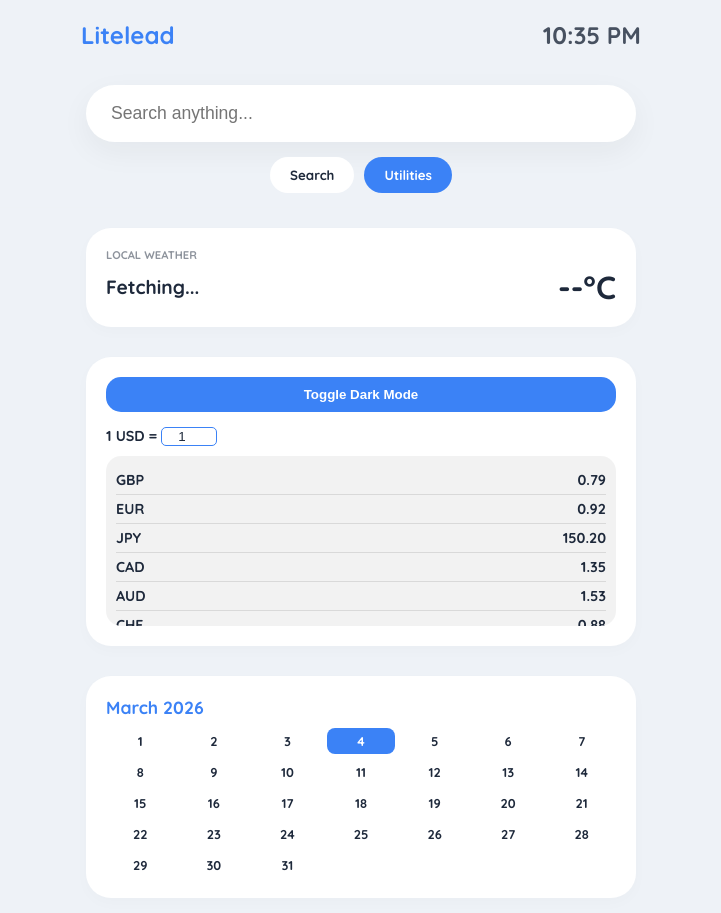
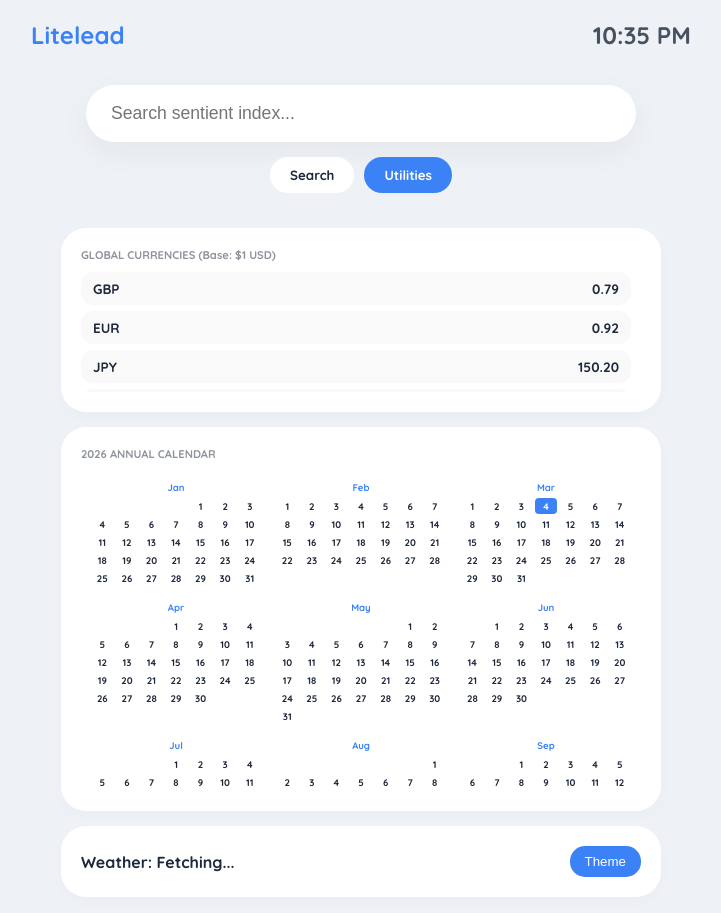
Before and after one commit to cyththeproot/litelead, a plain HTML site: page index.html in a window 1280 px wide. Both pictures are taken after a click on the button "Utilities". Shown: the whole page, without its empty margins (279-1000 px from the left). Drawn offline with nearby package versions, Linux system fonts and the light colour scheme.

Commit message:
Update index.html for Litelead Pro version

```diff
--- a/index.html
+++ b/index.html
@@ -2,7 +2,7 @@
 <html lang="en">
 <head>
     <meta charset="UTF-8">
-    <title>Litelead Sentient Hub</title>
+    <title>Litelead Pro</title>
     <script src="https://cdn.jsdelivr.net/npm/fuse.js@6.6.2/dist/fuse.min.js"></script>
     <link href="https://fonts.googleapis.com/css2?family=Quicksand:wght@700&display=swap" rel="stylesheet">
     <style>
@@ -10,7 +10,7 @@
         [data-theme="dark"] { --bg: #0f172a; --card: #1e293b; --text: #f8fafc; --glass: rgba(15, 23, 42, 0.9); }
 
         body { margin:0; background: var(--bg); color: var(--text); font-family: 'Quicksand', sans-serif; display:flex; flex-direction:column; align-items:center; min-height: 100vh; transition: 0.3s; }
-        .header { width: 100%; max-width: 600px; display: flex; justify-content: space-between; padding: 20px; box-sizing: border-box; }
+        .header { width: 100%; max-width: 700px; display: flex; justify-content: space-between; padding: 20px; box-sizing: border-box; }
         #clock { font-size: 1.5rem; opacity: 0.8; }
 
         .search-sticky { position: sticky; top: 0; width: 100%; background: var(--glass); backdrop-filter: blur(10px); padding: 15px 0; z-index: 100; display: flex; flex-direction: column; align-items: center; }
@@ -20,18 +20,31 @@
         .tab { background: var(--card); color: var(--text); border: none; padding: 10px 20px; border-radius: 20px; cursor: pointer; font-weight: bold; font-family: inherit; }
         .tab.active { background: var(--accent); color: white; }
 
-        #content-wall { width: 90%; max-width: 550px; margin-top: 20px; }
+        #content-wall { width: 90%; max-width: 600px; margin-top: 20px; }
         .card { background: var(--card); padding: 20px; border-radius: 25px; margin-bottom: 15px; box-shadow: 0 5px 15px rgba(0,0,0,0.02); animation: bounce 0.4s ease; }
-        .fact-card { background: var(--accent); color: white; }
 
-        /* Currency & Weather Styles */
-        .util-grid { display: grid; grid-template-columns: 1fr; gap: 15px; }
-        .currency-list { max-height: 150px; overflow-y: auto; text-align: left; padding: 10px; background: rgba(0,0,0,0.05); border-radius: 15px; margin-top: 10px; }
-        .curr-row { display: flex; justify-content: space-between; padding: 5px 0; border-bottom: 1px solid rgba(0,0,0,0.1); font-size: 0.9rem; }
+        /* Smooth Currency Scroller */
+        .currency-scroller {
+            height: 120px; overflow-y: scroll; padding-right: 10px;
+            scrollbar-width: thin; scrollbar-color: var(--accent) transparent;
+            -webkit-overflow-scrolling: touch;
+        }
+        .curr-item {
+            display: flex; justify-content: space-between; padding: 8px 12px;
+            background: rgba(128,128,128,0.05); border-radius: 12px; margin-bottom: 6px;
+            font-size: 0.85rem; transition: 0.2s;
+        }
+        .curr-item:hover { background: rgba(59, 130, 246, 0.1); }
 
-        .calendar { display: grid; grid-template-columns: repeat(7, 1fr); gap: 5px; margin-top: 10px; font-size: 0.8rem; }
-        .cal-day { padding: 5px; text-align: center; border-radius: 8px; }
-        .today { background: var(--accent); color: white; }
+        /* 12-Month Calendar Grid */
+        .annual-cal {
+            display: grid; grid-template-columns: repeat(auto-fit, minmax(130px, 1fr));
+            gap: 15px; height: 300px; overflow-y: auto; padding: 10px;
+        }
+        .month-mini { font-size: 0.6rem; text-align: center; }
+        .mini-grid { display: grid; grid-template-columns: repeat(7, 1fr); gap: 2px; margin-top: 5px; }
+        .mini-day { padding: 2px; }
+        .mini-today { background: var(--accent); color: white; border-radius: 4px; }
 
         @keyframes bounce { 0% { opacity:0; transform: translateY(-20px); } 100% { opacity:1; transform: translateY(0); } }
         .hidden { display: none !important; }
@@ -45,7 +58,7 @@
 </div>
 
 <div class="search-sticky">
-    <input type="text" id="main-in" placeholder="Search anything..." autocomplete="off">
+    <input type="text" id="main-in" placeholder="Search sentient index..." autocomplete="off">
     <div class="tabs">
         <button class="tab active" onclick="switchView('all')">Search</button>
         <button class="tab" onclick="switchView('util')">Utilities</button>
@@ -56,87 +69,79 @@
     <div id="results"></div>
 
     <div id="util-view" class="hidden">
-        <div class="util-grid">
-            <div class="card">
-                <div style="font-size:0.7rem; opacity:0.5; margin-bottom:5px;">LOCAL WEATHER</div>
-                <div style="display:flex; justify-content: space-between; align-items: center;">
-                    <div id="w-desc" style="font-size: 1.2rem;">Fetching...</div>
-                    <div id="w-temp" style="font-size: 2rem; font-weight: bold;">--°C</div>
-                </div>
-            </div>
+        <div class="card">
+            <div style="font-size:0.7rem; opacity:0.5; margin-bottom:10px;">GLOBAL CURRENCIES (Base: $1 USD)</div>
+            <div class="currency-scroller" id="curr-list"></div>
+        </div>
 
-            <div class="card">
-                <button style="width:100%; padding:10px; border-radius:15px; border:none; background:var(--accent); color:white; font-weight:bold; cursor:pointer;" onclick="toggleTheme()">Toggle Dark Mode</button>
-                <div style="margin-top:15px; font-size:0.9rem;">
-                    1 USD = <input type="number" id="base-val" value="1" oninput="updateCurrencies()" style="width:50px; background:none; border:1px solid var(--accent); color:var(--text); text-align:center; border-radius:5px;">
-                    <div class="currency-list" id="curr-box"></div>
-                </div>
-            </div>
+        <div class="card">
+            <div style="font-size:0.7rem; opacity:0.5; margin-bottom:10px;">2026 ANNUAL CALENDAR</div>
+            <div class="annual-cal" id="full-year"></div>
+        </div>
 
-            <div class="card">
-                <div id="cal-month" style="font-size: 1.1rem; color: var(--accent); margin-bottom:10px;">Month</div>
-                <div class="calendar" id="calendar-grid"></div>
-            </div>
+        <div class="card" style="display:flex; justify-content:space-between; align-items:center;">
+            <div id="w-info">Weather: Fetching...</div>
+            <button onclick="toggleTheme()" style="background:var(--accent); color:white; border:none; padding:8px 15px; border-radius:15px; cursor:pointer;">Theme</button>
         </div>
     </div>
 </div>
 
 <script>
-// 1. DATA & INITIALIZATION
-const rates = { GBP: 0.79, EUR: 0.92, JPY: 150.2, CAD: 1.35, AUD: 1.53, CHF: 0.88, CNY: 7.19, INR: 82.9 };
-
-function init() {
-    updateClock();
-    initCalendar();
-    updateCurrencies();
-    getWeather();
-}
-setInterval(updateClock, 1000);
+const rates = { GBP: 0.79, EUR: 0.92, JPY: 150.2, CAD: 1.35, AUD: 1.53, CHF: 0.88, CNY: 7.19, INR: 82.9, BRL: 4.95, KRW: 1332 };
 
 function updateClock() {
-    const d = new Date();
-    document.getElementById('clock').innerText = d.toLocaleTimeString([], {hour:'2-digit', minute:'2-digit'});
+    document.getElementById('clock').innerText = new Date().toLocaleTimeString([], {hour:'2-digit', minute:'2-digit'});
 }
+setInterval(updateClock, 1000); updateClock();
 
-// 2. WEATHER ENGINE
-async function getWeather() {
-    navigator.geolocation.getCurrentPosition(async (pos) => {
-        try {
-            const res = await fetch(`https://api.open-meteo.com/v1/forecast?latitude=${pos.coords.latitude}&longitude=${pos.coords.longitude}&current_weather=true`);
-            const data = await res.json();
-            document.getElementById('w-temp').innerText = Math.round(data.current_weather.temperature) + "°C";
-            document.getElementById('w-desc').innerText = "Clear Skies"; // Simplified
-        } catch(e) { document.getElementById('w-desc').innerText = "Location Error"; }
+// --- 12 MONTH CALENDAR ENGINE ---
+function buildYear() {
+    const year = 2026;
+    const container = document.getElementById('full-year');
+    const months = ["Jan", "Feb", "Mar", "Apr", "May", "Jun", "Jul", "Aug", "Sep", "Oct", "Nov", "Dec"];
+    const today = new Date();
+
+    months.forEach((name, mIndex) => {
+        const monthDiv = document.createElement('div');
+        monthDiv.className = 'month-mini';
+        monthDiv.innerHTML = `<div style="font-weight:bold; color:var(--accent);">${name}</div>`;
+
+        const grid = document.createElement('div');
+        grid.className = 'mini-grid';
+
+        const firstDay = new Date(year, mIndex, 1).getDay();
+        const days = new Date(year, mIndex + 1, 0).getDate();
+
+        for(let i=0; i<firstDay; i++) grid.innerHTML += '<div></div>';
+        for(let d=1; d<=days; d++) {
+            const isToday = (today.getFullYear() === year && today.getMonth() === mIndex && today.getDate() === d) ? 'mini-today' : '';
+            grid.innerHTML += `<div class="mini-day ${isToday}">${d}</div>`;
+        }
+        monthDiv.appendChild(grid);
+        container.appendChild(monthDiv);
     });
 }
 
-// 3. CURRENCY LIST ENGINE
-function updateCurrencies() {
-    const base = document.getElementById('base-val').value;
-    const box = document.getElementById('curr-box');
-    box.innerHTML = Object.entries(rates).map(([code, rate]) => `
-        <div class="curr-row"><span>${code}</span><span>${(base * rate).toFixed(2)}</span></div>
+// --- CURRENCY RENDERER ---
+function renderCurrencies() {
+    const list = document.getElementById('curr-list');
+    list.innerHTML = Object.entries(rates).map(([c, r]) => `
+        <div class="curr-item"><b>${c}</b><span>${r.toFixed(2)}</span></div>
     `).join('');
 }
 
-// 4. CALENDAR
-function initCalendar() {
-    const d = new Date();
-    const grid = document.getElementById('calendar-grid');
-    document.getElementById('cal-month').innerText = d.toLocaleString('default', { month: 'long' }) + " " + d.getFullYear();
-    grid.innerHTML = "";
-    const first = new Date(d.getFullYear(), d.getMonth(), 1).getDay();
-    const last = new Date(d.getFullYear(), d.getMonth() + 1, 0).getDate();
-    for (let i = 0; i < first; i++) grid.innerHTML += '<div></div>';
-    for (let i = 1; i <= last; i++) {
-        grid.innerHTML += `<div class="cal-day ${i===d.getDate()?'today':''}">${i}</div>`;
-    }
-}
+// --- SEARCH ENGINE ---
+const input = document.getElementById('main-in');
+input.addEventListener('input', async () => {
+    const q = input.value.trim();
+    const res = document.getElementById('results');
+    if(!q) { res.innerHTML = ''; return; }
 
-// 5. SEARCH & UI LOGIC
-function toggleTheme() {
-    document.body.setAttribute('data-theme', document.body.getAttribute('data-theme') === 'dark' ? 'light' : 'dark');
-}
+    const r = await fetch(`https://en.wikipedia.org/api/rest_v1/page/summary/${encodeURIComponent(q)}?origin=*`);
+    const d = await r.json();
+    res.innerHTML = d.extract ? `<div class="card" style="background:var(--accent); color:white;"><h3>${d.title}</h3><p style="font-size:0.85rem;">${d.extract}</p></div>` : '';
+    res.innerHTML += `<div class="card"><a href="https://youtube.com/results?q=${q}" target="_blank" style="color:var(--accent); text-decoration:none;">🎬 Video Index for ${q}</a></div>`;
+});
 
 function switchView(v) {
     document.getElementById('results').classList.toggle('hidden', v === 'util');
@@ -144,26 +149,19 @@ function switchView(v) {
     document.querySelectorAll('.tab').forEach((t, i) => t.classList.toggle('active', (v === 'all' && i === 0) || (v === 'util' && i === 1)));
 }
 
-const input = document.getElementById('main-in');
-input.addEventListener('input', async () => {
-    const q = input.value.trim();
-    const resDiv = document.getElementById('results');
-    if(!q) { resDiv.innerHTML = ''; return; }
+function toggleTheme() {
+    document.body.setAttribute('data-theme', document.body.getAttribute('data-theme') === 'dark' ? 'light' : 'dark');
+}
 
-    try {
-        const r = await fetch(`https://en.wikipedia.org/api/rest_v1/page/summary/${encodeURIComponent(q)}?origin=*`);
-        const data = r.ok ? await r.json() : null;
-        resDiv.innerHTML = data && data.extract ? `
-            <div class="card fact-card"><h3>${data.title}</h3><p style="font-size:0.9rem;">${data.extract}</p></div>
-        ` : '';
-        resDiv.innerHTML += `
-            <div class="card"><a href="https://youtube.com/results?search_query=${q}" target="_blank" style="color:var(--accent); text-decoration:none;">🎬 Watch ${q} on YouTube</a></div>
-            <div class="card"><a href="https://google.com/search?tbm=isch&q=${q}" target="_blank" style="color:var(--accent); text-decoration:none;">📸 View ${q} Images</a></div>
-        `;
-    } catch(e) {}
+// --- WEATHER ---
+navigator.geolocation.getCurrentPosition(async (p) => {
+    const res = await fetch(`https://api.open-meteo.com/v1/forecast?latitude=${p.coords.latitude}&longitude=${p.coords.longitude}&current_weather=true`);
+    const d = await res.json();
+    document.getElementById('w-info').innerText = `Weather: ${Math.round(d.current_weather.temperature)}°C`;
 });
 
-init();
+buildYear();
+renderCurrencies();
 </script>
 </body>
 </html>
```
